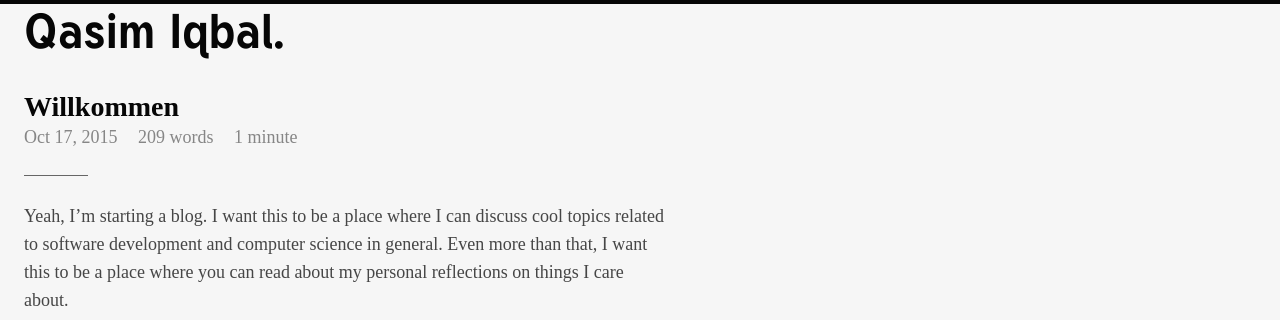
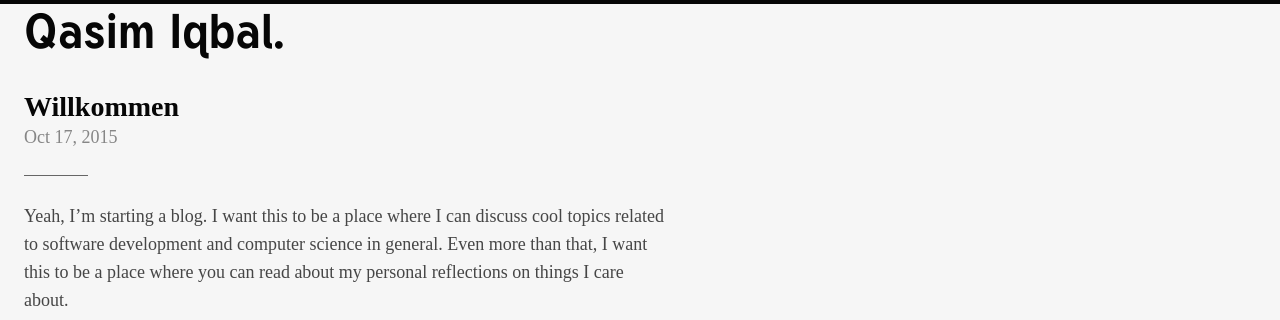
Before and after one commit to qasim/qas.im, a Jekyll site: the page built from _posts/2015-10-17-willkommen.md, in a window 1280 px wide. Shown: the top 320 px of the page. Built offline with Jekyll 4.4.1, drawn with Linux system fonts in a browser that asks for light colours; some web fonts are replaced; comment, search, counter and statistics services are not loaded.

Commit message:
Simpler blog posts

```diff
--- a/_layouts/post.html
+++ b/_layouts/post.html
@@ -4,19 +4,10 @@
   <body>
     <div class="bar"></div>
     <a href="/"><h1>Qasim Iqbal.</h1></a>
-
     <div class="content blog-post">
       <h2>{{ page.title }}</h2>
       {% assign words = page.content | number_of_words %}
       <span class="date">{{ page.date | date: "%b %d, %Y" }}</span>
-      <span class="length">{{ words }} words</span>
-      <span class="time">
-        {% if words < 360 %}
-          1 minute
-        {% else %}
-          {{ words | divided_by:180 }} minutes
-        {% endif %}
-      </span>
       <hr />
       <div class="blog-content">
         {{ content }}
```
